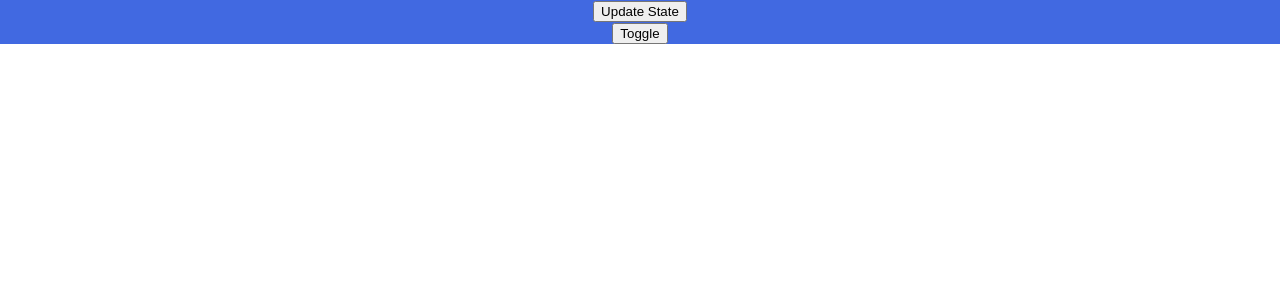
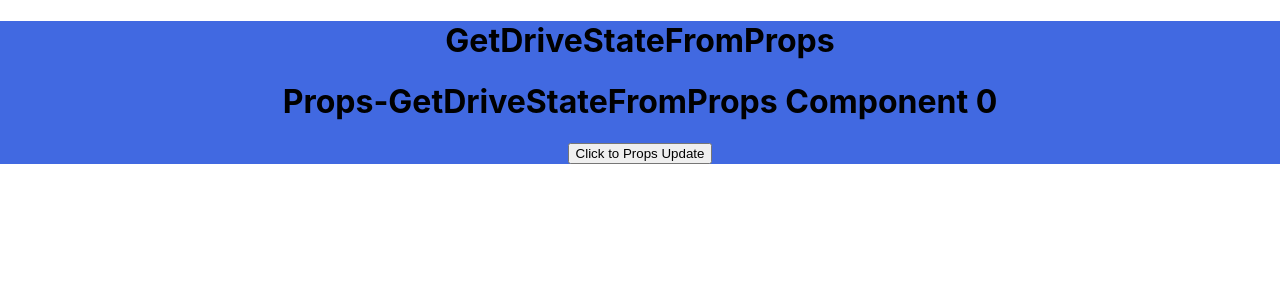
Before and after one commit to moloy900/react-pratice-app-1, a React (Create React App) app: page / in a window 1280 px wide. Shown: the top 300 px of the page. Built offline with nearby package versions, Linux system fonts and the light colour scheme.

Commit message:
get-drive-state-from-props-lifecycle-method

```diff
--- a/src/App.js
+++ b/src/App.js
@@ -1,13 +1,12 @@
 import "./App.css";
 import React from "react";
-import ComponentWillUnMount from "./life-cycle-methods/componentWillUnmount";
+import Getdrivestatefromprops from './life-cycle-methods/getdrivestatefromprops'
 
 
 export default function App(){
   return(
     <div className="App">
-
-    <ComponentWillUnMount/>
+      <Getdrivestatefromprops/>
     </div>
   )
 }
--- /dev/null
+++ b/src/life-cycle-methods/getdrivestatefromprops.js
@@ -0,0 +1,33 @@
+// GetDriveStateFromProps.js
+import React, { Component } from "react";
+import PropsGetDriveStateFromProps from "./props-getdrivestatefromprops";
+
+class GetDriveStateFromProps extends Component {
+  constructor(props) {
+    super(props);
+    this.state = {
+      count: 0,
+    };
+  }
+
+  static getDerivedStateFromProps(props, state) {
+    // console.log("getDerivedStateFromProps - props:", props);
+    // console.log("getDerivedStateFromProps - state:", state);
+    console.log(state,props)
+    return null; // You typically return an updated state object here
+  }
+
+  render() {
+    return (
+      <div>
+        <h1>GetDriveStateFromProps</h1>
+        <PropsGetDriveStateFromProps data={this.state.count} />
+        <button onClick={() => this.setState({ count: this.state.count + 1 })}>
+          Click to Props Update
+        </button>
+      </div>
+    );
+  }
+}
+
+export default GetDriveStateFromProps;
--- /dev/null
+++ b/src/life-cycle-methods/props-getdrivestatefromprops.js
@@ -0,0 +1,14 @@
+// PropsGetDriveStateFromProps.js
+import React, { Component } from "react";
+
+class PropsGetDriveStateFromProps extends Component {
+  render() {
+    return (
+      <div>
+        <h1>Props-GetDriveStateFromProps Component {this.props.data}</h1>
+      </div>
+    );
+  }
+}
+
+export default PropsGetDriveStateFromProps;
```
